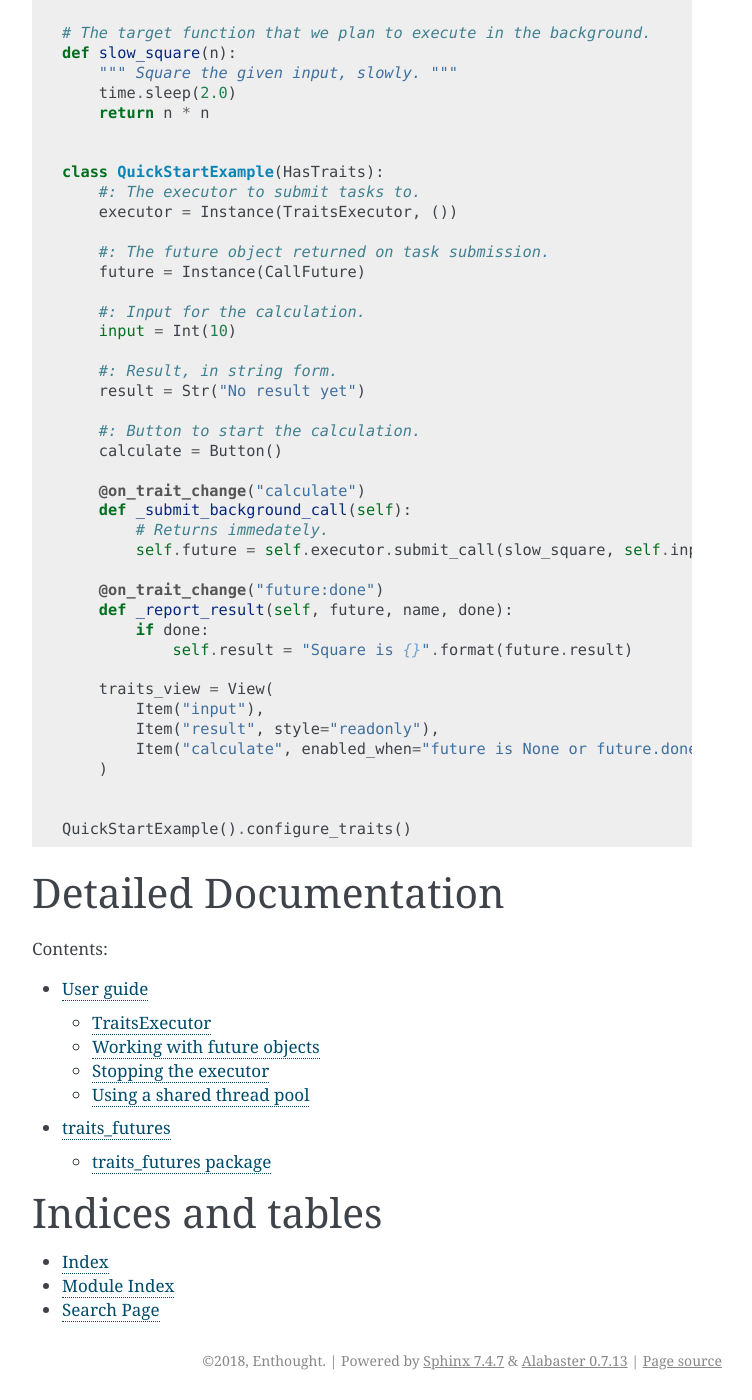
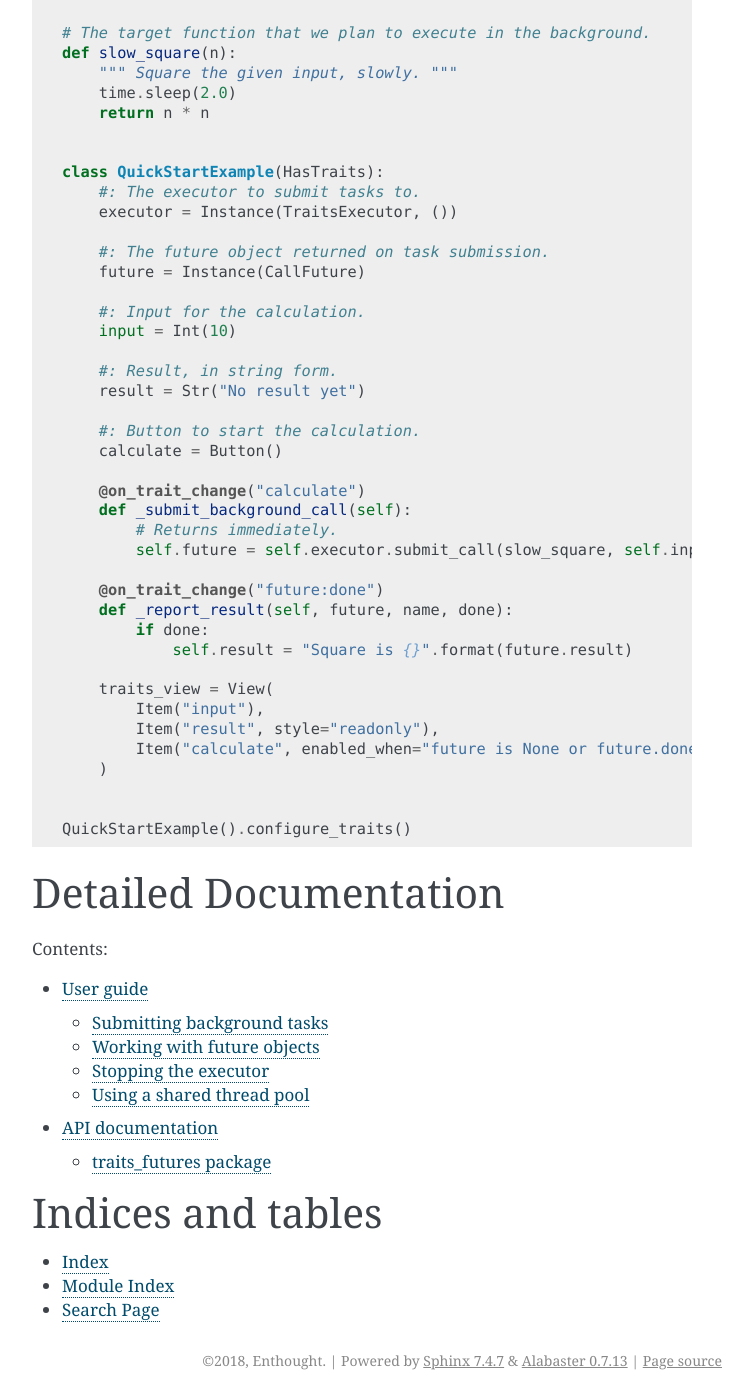
Before and after one commit to enthought/traits-futures, a Sphinx documentation site: the page built from docs/source/index.rst, in a window 1280 px wide and 1400 px high, scrolled down 1243 px. Shown: the whole window, without its empty margins (388-1140 px from the left). Built offline with Sphinx 7.4.7, drawn with Linux system fonts in a browser that asks for light colours.

Commit message:
Minor tweaks.

```diff
--- a/docs/source/api/modules.rst
+++ b/docs/source/api/modules.rst
@@ -1,5 +1,5 @@
-traits_futures
-==============
+API documentation
+=================
 
 .. toctree::
    :maxdepth: 4
--- a/docs/source/examples/quick_start.py
+++ b/docs/source/examples/quick_start.py
@@ -31,7 +31,7 @@ class QuickStartExample(HasTraits):
 
     @on_trait_change("calculate")
     def _submit_background_call(self):
-        # Returns immedately.
+        # Returns immediately.
         self.future = self.executor.submit_call(slow_square, self.input)
 
     @on_trait_change("future:done")
--- a/docs/source/guide/intro.rst
+++ b/docs/source/guide/intro.rst
@@ -5,8 +5,8 @@ Here we'll introduce the main players in the |traits_futures| package. All
 classes and data mentioned here can be imported from the ``traits_futures.api``
 module.
 
-TraitsExecutor
---------------
+Submitting background tasks
+---------------------------
 
 The |TraitsExecutor| is the main point-of-entry to |traits_futures|. Its job is
 to accept one or more task submissions. For each task submitted, it submits the
@@ -76,6 +76,7 @@ The returned "future" has three purposes:
 
 In this section we describe these three topics in more detail.
 
+
 Future states
 ~~~~~~~~~~~~~
 
@@ -108,7 +109,7 @@ underlying computation. That state has one of six possible different values:
    task has not yet acknowledged that request.
 
 |CANCELLED|
-   The task has stopped, following a cancellation request.
+   The task has stopped following a cancellation request.
 
 In addition, there are two traits whose values are derived from the ``state``
 trait: the ``done`` trait is ``True`` when ``state`` is one of |COMPLETED|,
```
Also changed, not shown: other parts of docs/source/guide/intro.rst (+1 -1 lines), 1 other file.
